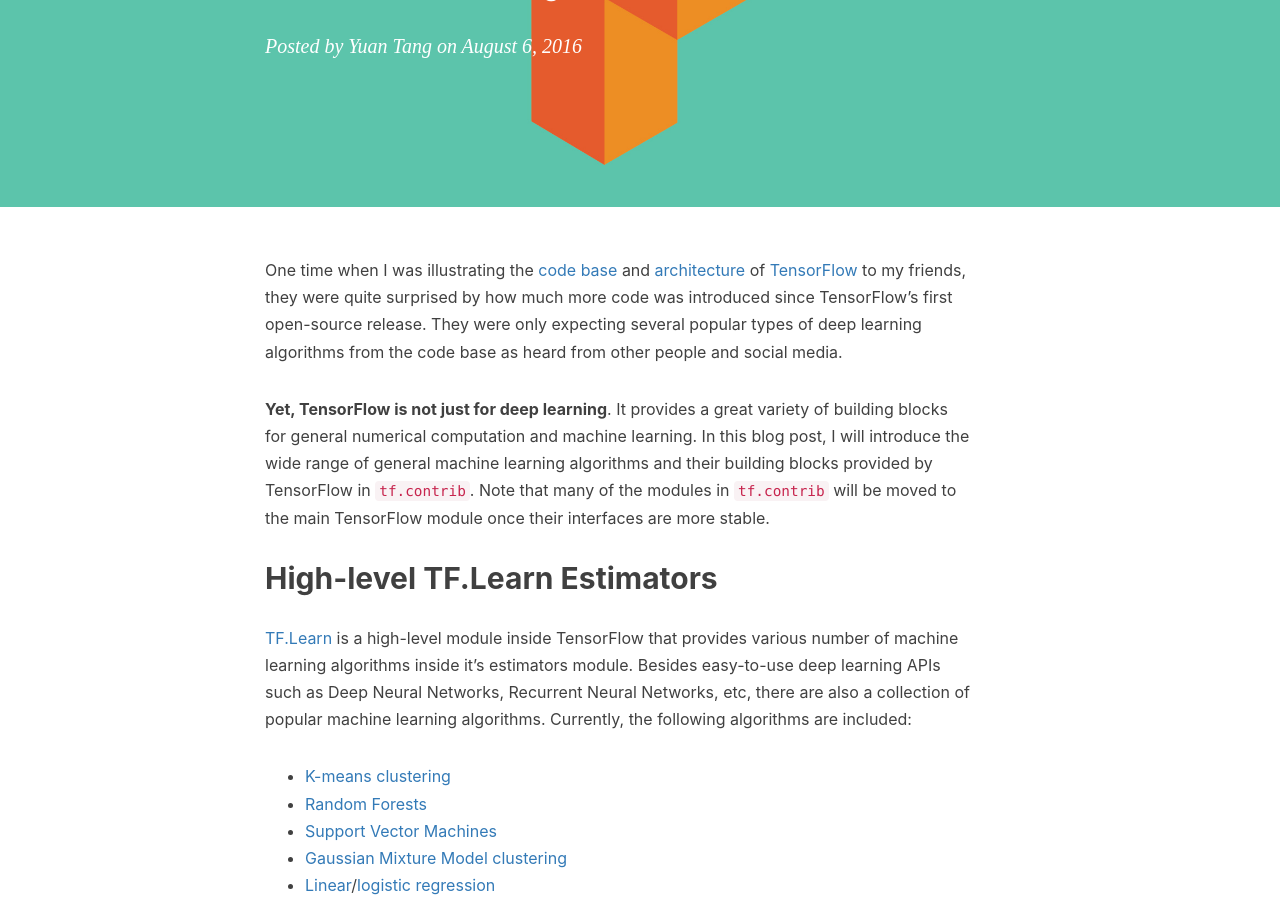
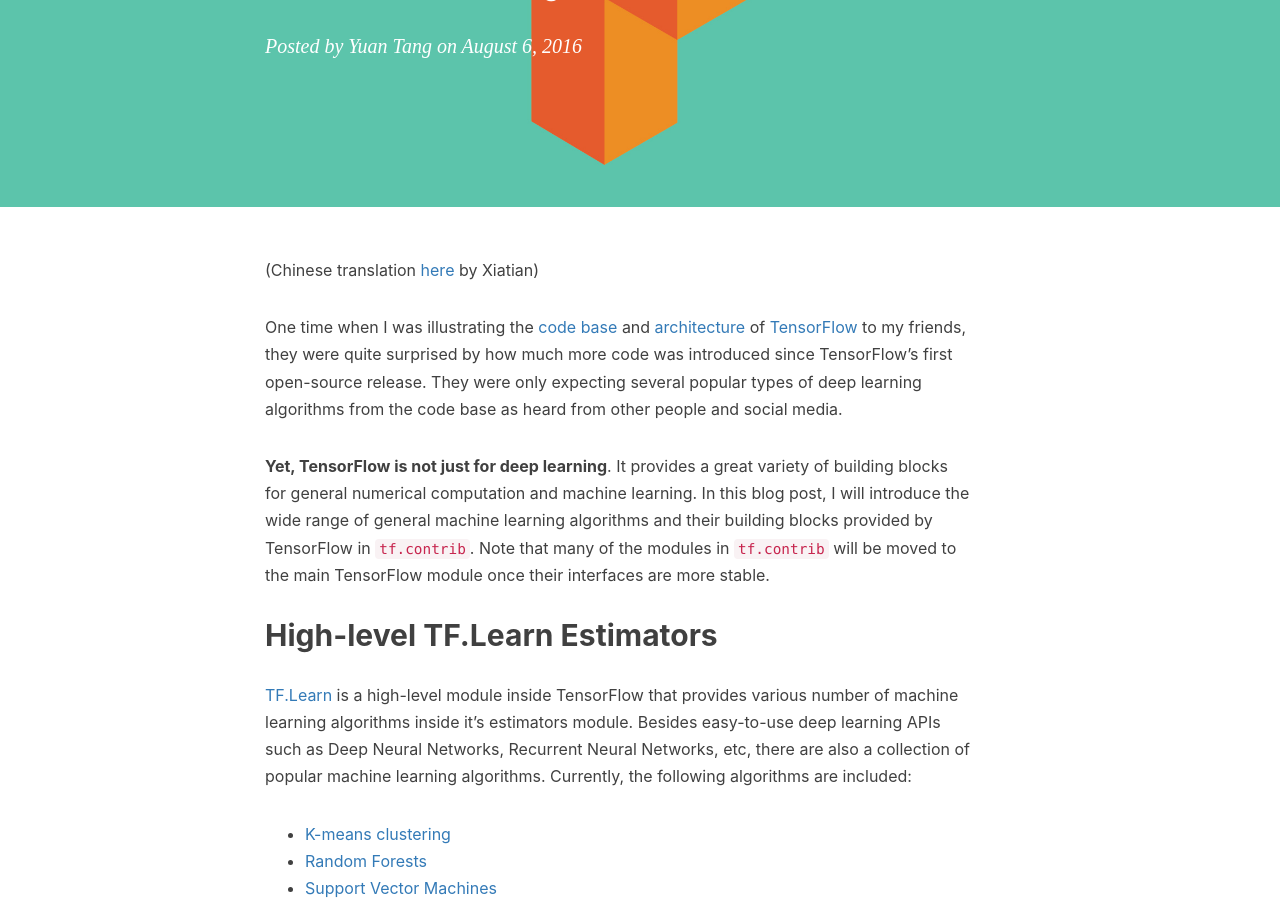
Before and after one commit to terrytangyuan/terrytangyuan.github.com, a Jekyll site: the page built from _posts/2016-08-06-tensorflow-not-just-deep-learning.markdown, in a window 1280 px wide and 900 px high, scrolled down 418 px. Built offline with Jekyll 4.4.1, drawn with Linux system fonts in a browser that asks for light colours; nearby versions of some CDN libraries; comment, search, counter and statistics services are not loaded.

Commit message:
Update 2016-08-06-tensorflow-not-just-deep-learning.markdown

```diff
--- a/_posts/2016-08-06-tensorflow-not-just-deep-learning.markdown
+++ b/_posts/2016-08-06-tensorflow-not-just-deep-learning.markdown
@@ -12,6 +12,8 @@
     - Machine Learning
     - Python
 ---
+
+(Chinese translation [here](http://mp.weixin.qq.com/s?__biz=MzI0MDIxMDM0MQ==&mid=2247483724&idx=1&sn=3a8456395595ce20a8c826b40611961b&scene=0#wechat_redirect) by Xiatian)
 
 One time when I was illustrating the [code base](https://github.com/tensorflow/tensorflow) and [architecture](http://arxiv.org/pdf/1603.04467.pdf) of [TensorFlow](https://www.tensorflow.org/) to my friends, they were quite surprised by how much more code was introduced since TensorFlow's first open-source release. They were only expecting several popular types of deep learning algorithms from the code base as heard from other people and social media.
 
```
